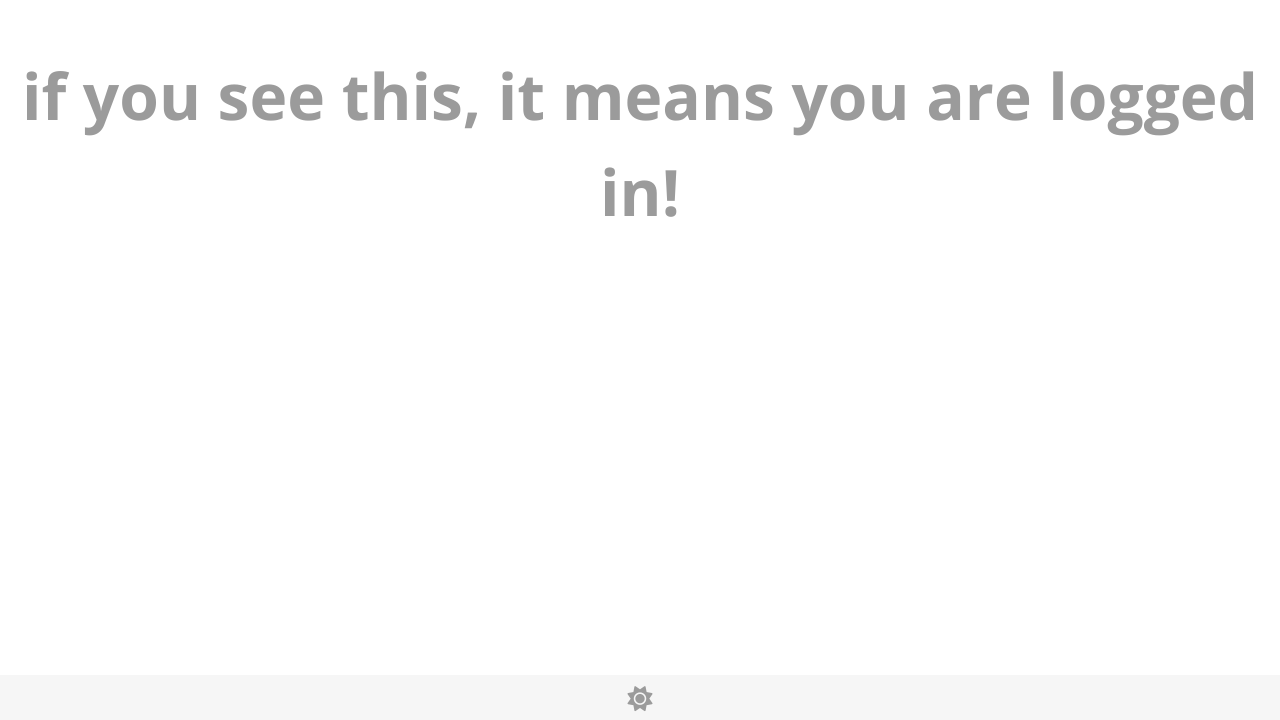
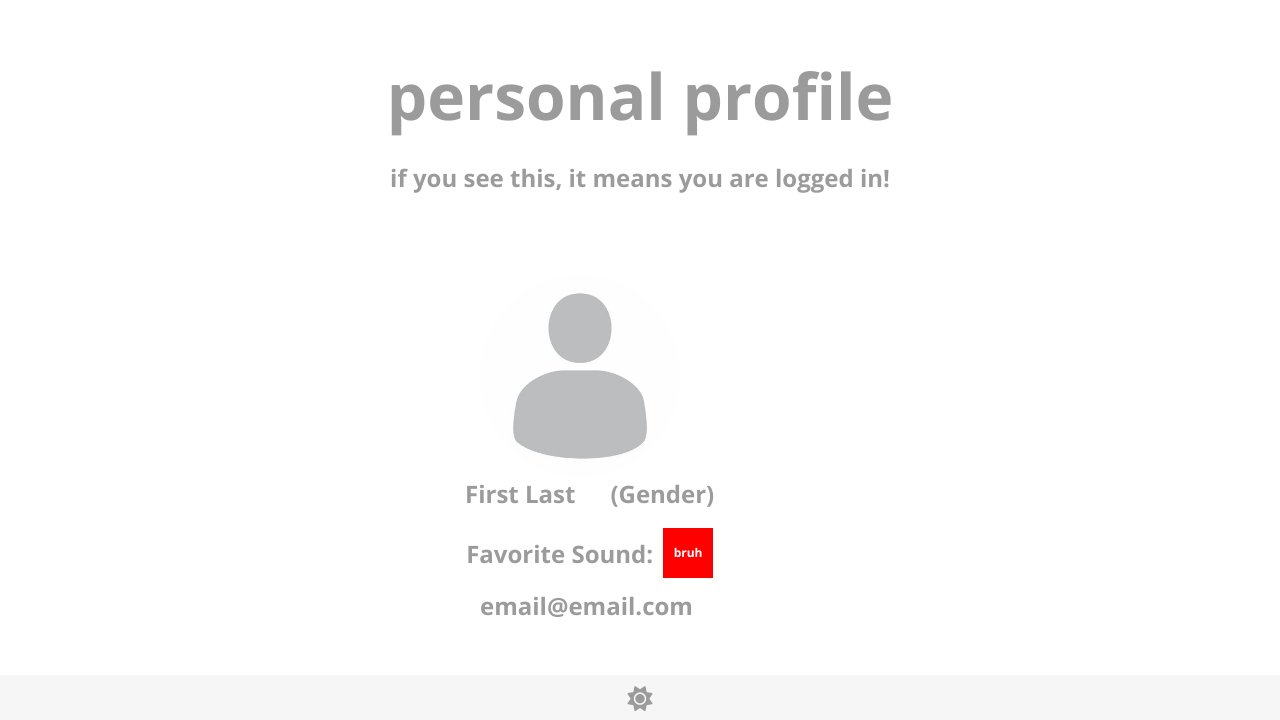
Before and after one commit to kevin-dough/p5slackbots, a Flask app: page /profile in a window 1280 px wide. Shown: the part 80-800 px from the top of the page. Run offline with Flask 2, Linux system fonts and the light colour scheme; a user stored in the database is signed in; parts of the project's set-up code (start-up, migrations or seed data) failed here and were passed over; some libraries are stand-ins or nearby versions.

Commit message:
basic profile.html layout

```diff
--- a/static/css/styles.css
+++ b/static/css/styles.css
@@ -36,14 +36,14 @@ a.eggButton:hover {
     padding:5px 0px 40px;
 }
 
-.tutorialTitle {
+.title {
     font-family:Open Sans;
     text-align:center;
     font-size:4em;
     color: #9b9b9b;
 }
 
-.tutorialText {
+.text {
     font-family:Open Sans;
     text-align:left;
     font-size:1.5em;
@@ -191,6 +191,11 @@ a:hover {
     outline: none;
 }
 
+.profileimg {
+    border-radius: 100px;
+    height: 200px;
+    width: 200px;
+}
 
 .container {
     position: relative;
--- a/templates/apidatabase.html
+++ b/templates/apidatabase.html
@@ -5,7 +5,7 @@
 
 <div class="row justify-content-center">
     <div style="padding-top:5%;width:80%">
-        <p class="tutorialTitle">api database table</p>
+        <p class="title">api database table</p>
         <!-- Table block is dependent on table variable and dictionary setup -->
         <table>
             <tr>
--- a/templates/index.html
+++ b/templates/index.html
@@ -47,8 +47,8 @@
 
     <div style="width:40%;">
         <center>
-            <h1 class="tutorialTitle">how to use slackb<a class="eggButton" href="egg"><span>o</span></a>ard:</h1>
-            <ul class="tutorialText">
+            <h1 class="title">how to use slackb<a class="eggButton" href="egg"><span>o</span></a>ard:</h1>
+            <ul class="text">
                 <li>click the boxes to play its sound</li>
                 <li>press the respective key on your keyboard to play its sound</li>
                 <li>produce your song</li>
--- a/templates/login.html
+++ b/templates/login.html
@@ -4,7 +4,7 @@
 <!-- This is the login forms -->
 <div class="row justify-content-center">
     <form id="form" method="post">
-        <h1 style="margin-bottom:10px" class="tutorialTitle">log in</h1>
+        <h1 style="margin-bottom:10px" class="title">log in</h1>
         <p><input size="40" type="text" name="username" placeholder="username" value="{{request.form.username }}" data-val-required="Username is required." required></p>
         <p><input size="40" type="password" name="password" placeholder="password" value="{{request.form.password }}" data-val-required="Password is required." required></p>
         <p style="text-align:center"><input type="submit" value="submit"></p>
--- a/templates/profile.html
+++ b/templates/profile.html
@@ -3,7 +3,31 @@
 {% block profile %}
 
 <div style="padding-top:5%">
-    <p class="tutorialTitle">if you see this, it means you are logged in!</p>
+    <center>
+    <p class="title">personal profile</p>
+    <p class="text" style="text-align:center">if you see this, it means you are logged in!</p>
+    </center>
 </div>
+<center><div style="padding-top:5%;width:25%" class="row justify-content-between">
+    <div>
+        <img class="profileimg" src="static/images/defaultpfp.jpg">
+    </div>
+    <div>
+        <!-- replace things with jinja -->
+        <div  class="row justify-content-center">
+            <div><p class="text">First Last</p></div>
+            <div style="margin-left:35px"><p class="text">(Gender)</p></div>
+        </div>
+        <div  class="row justify-content-center">
+            <div style="padding-top:8px"><p class="text">Favorite Sound:</p></div>
+            <div class="key" style="margin-left:10px;width:50px;height:50px;background-color:red" onclick="playAudio('/static/sounds/bruh.mp3')">
+                <div style="padding-top:35%">
+                    <p class="keyText">bruh</p>
+                </div>
+            </div>
+        </div>
+        <div><p class="text">email@email.com</p></div>
+    </div>
+</div></center>
 
 {% endblock %}
--- a/templates/signup.html
+++ b/templates/signup.html
@@ -4,7 +4,7 @@
 
 <div class="row justify-content-center">
     <form id="form" method="post">
-        <h1 style="margin-bottom:10px" class="tutorialTitle">sign up</h1>
+        <h1 style="margin-bottom:10px" class="title">sign up</h1>
         <p><input size="40" type="text" name="username" placeholder="username" value="{{request.form.username }}" data-val-required="Username is required." required></p>
         <p><input size="40" type="email" name="email" placeholder="email" value="{{request.form.email }}" data-val-required="Email is required." required></p>
         <p><input size="40" type="password" name="password" placeholder="password" value="{{request.form.password }}" data-val-required="Password is required." required></p>
```
Also changed, not shown: templates/easteregg.html (+8 -8 lines), templates/kevin.html (+6 -6 lines), templates/support.html (deleted, +0 -8 lines), authuser.sqlite3 (deleted), static/images/defaultpfp.jpg (added), 1 other file.
